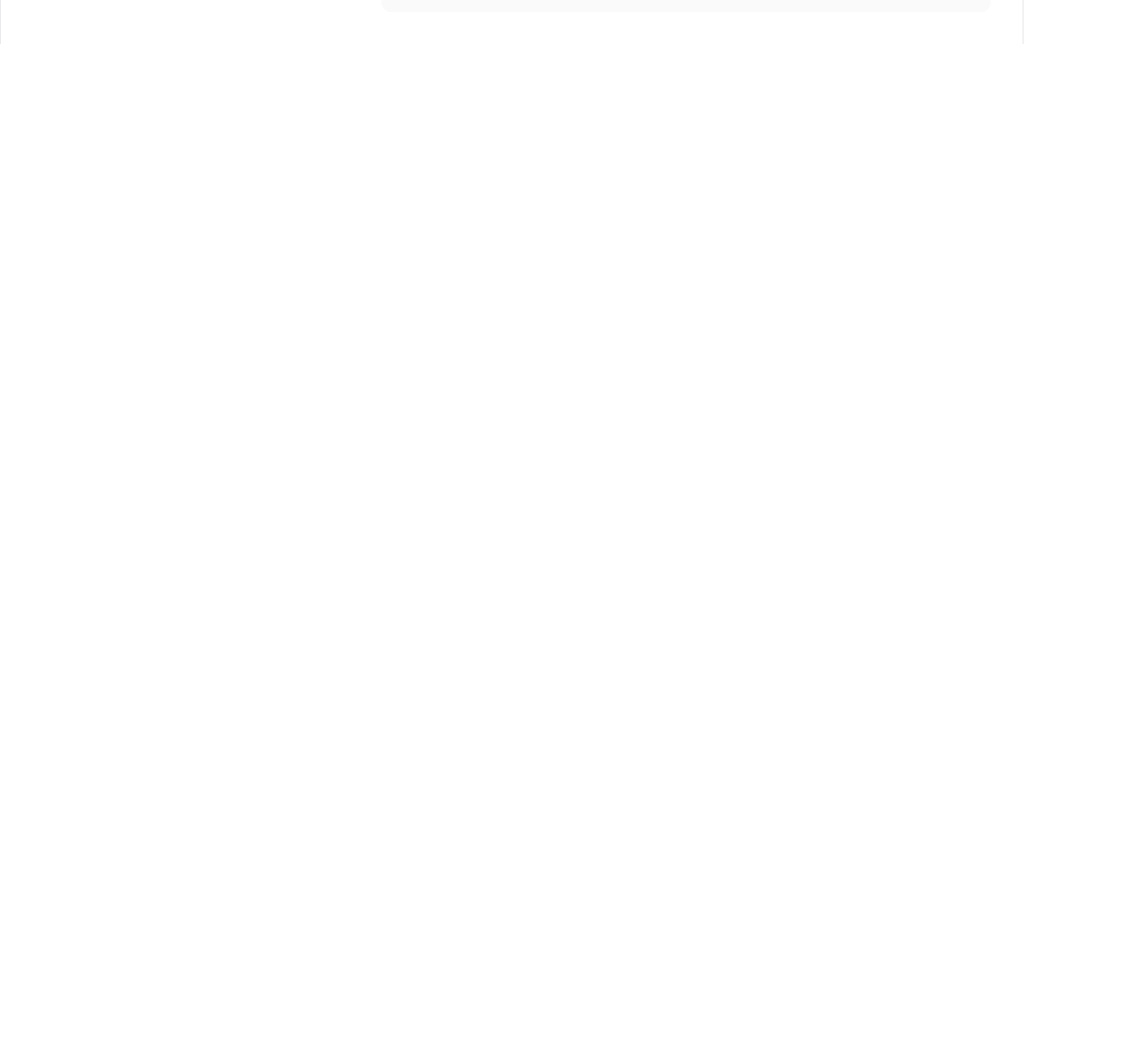
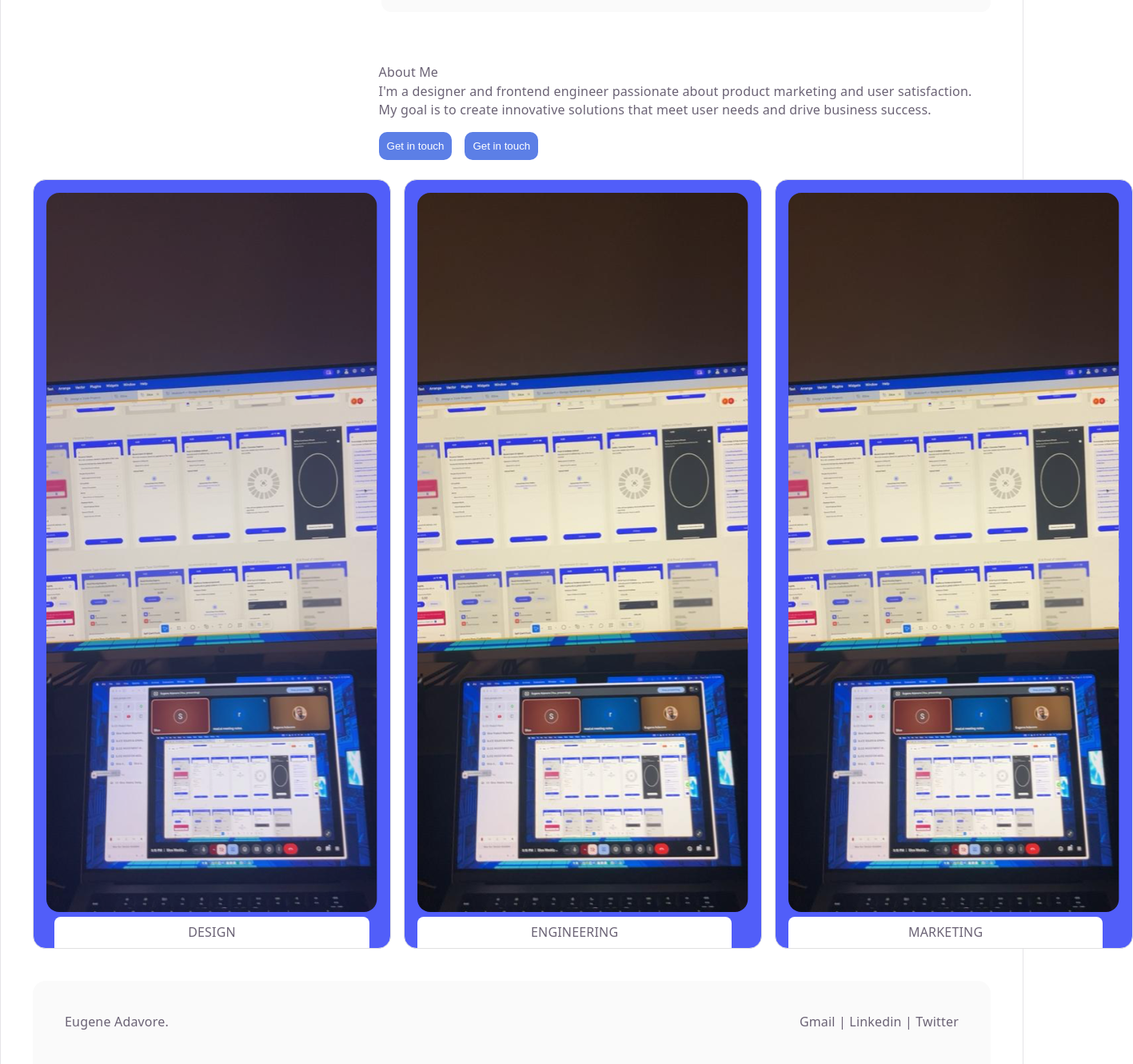
Before and after one commit to Eugene-001/EugeneADAVORE---Portfolio-v1, a React app: page / in a window 1280 px wide. Shown: the part 3794-5124 px from the top of the page at 80% size, 1417 px wide, since content can reach past the window. Before the commit the page ends 3849 px from the top, so only its background shows below. Built offline with nearby package versions, Linux system fonts and the light colour scheme; the HTML template or start-up script is replaced by a standard one; a web font is replaced by a local one.

Commit message:
Landing page design.

```diff
--- a/src/App.jsx
+++ b/src/App.jsx
@@ -5,6 +5,9 @@ import StartupLogo from "./Components/StartupLogo"
 import TextandCTA from "./Components/TextandCTA"
 import CaseStudy from "./Components/CaseStudy"
 import Scroll from "./Components/Scroll"
+import Aboutme from "./Components/Aboutme"
+import Skillset from "./Components/Skillset"
+import Footer from "./Components/Footer"
 
 
 
@@ -18,6 +21,9 @@ function App() {
         < TextandCTA />
         < CaseStudy />
         < Scroll />
+        < Aboutme />
+        < Skillset />
+        < Footer />
       </div>
   )
 }
--- /dev/null
+++ b/src/Components/Aboutme.jsx
@@ -0,0 +1,25 @@
+import Button from "./Button";
+
+function Aboutme() {
+    return (
+        <div className="theAbout">
+            <div className="about-section">
+                <div className="about">
+                    About Me
+                </div>
+
+                <div className="about-body">
+                    I'm a designer and frontend engineer passionate about product marketing and user satisfaction. <br />My goal is to create innovative solutions that meet user needs and drive business success.
+                </div>
+
+                <div className="buttons">
+                    <Button text="My Resume" link="/Media/Resume.pdf" />
+
+                    <Button text="Get in touch" link="/Media/Resume.pdf" />
+                </div>
+            </div>
+        </div>
+    )
+}
+
+export default Aboutme;
--- /dev/null
+++ b/src/Components/Footer.jsx
@@ -0,0 +1,17 @@
+function Footer (){
+    return (
+        <div className="Footer">
+            <div className="Footer-left">
+                Eugene Adavore.
+            </div>
+
+            <div className="Footer-right">
+               <div className="socials">
+                Gmail | Linkedin | Twitter
+               </div>
+            </div>
+        </div>
+    )
+}
+
+export default Footer
--- /dev/null
+++ b/src/Components/Skillset.jsx
@@ -0,0 +1,39 @@
+function Skillset() {
+    return (
+        <div className="skillCard">
+            <div className="card1">
+                <div className="imagepad">
+                    <img className="imageImage" src="Media/Card.svg" alt="" />
+                </div>
+
+                <div className="CD">
+                    <div className="cardTitle">
+                         DESIGN
+                    </div>
+                </div>
+            </div>
+
+            <div className="card1">
+                <div className="imagepad">
+                    <img src="Media/Card.svg" alt="" />
+                </div>
+
+                <div className="cardTitle">
+                    ENGINEERING
+                </div>
+            </div>
+
+            <div className="card1">
+                <div className="imagepad">
+                    <img src="Media/Card.svg" alt="" />
+                </div>
+
+                <div className="cardTitle">
+                    MARKETING
+                </div>
+            </div>
+        </div>
+    )
+}
+
+export default Skillset
--- a/src/index.css
+++ b/src/index.css
@@ -367,3 +367,78 @@ img {
 .head, .bod {
   text-align: left;
 }
+
+.about-section {
+  display: flex;
+  flex-direction: column;
+  justify-content: center;
+  align-items: left;
+  text-align: left;
+}
+
+.buttons {
+  display: flex;
+  gap: 16px;
+  margin-top: 16px;
+}
+
+.theAbout {
+  display: flex;
+  justify-content: center;
+  margin-left: 32%;
+  margin-top: 24px;
+  margin-bottom: 24px;
+}
+
+.skillCard {
+  display: flex;
+  margin-left: 40px;
+  margin-right: 40px;
+  flex-direction: row;
+  align-items: center;
+  justify-content: space-between;
+  gap: 16px;
+  margin-bottom: 40px;
+}
+
+.card1 {
+  width: 100%;
+  padding: 16px 16px 0 16px;
+  background-color: #515EF9;
+  border-radius: 16px;
+  border: 1px solid #E0E0E0;
+}
+
+.CD {
+  display: flex;
+  flex-direction: column;
+  align-items: center;
+  justify-content: center;
+}
+
+.cardTitle {
+  width: 95%;
+  text-align: center;
+  background-color: white;
+  border-top-left-radius: 8px;
+  border-top-right-radius: 8px;
+  padding-top: 8px;
+  padding-bottom: 8px;
+}
+
+img.imageImage {
+  opacity: 0.9; /* fallback */
+  transition: opacity 220ms ease;
+}
+
+.Footer {
+  background-color: #fafafa;
+  padding: 40px 40px;
+  display: flex;
+  justify-content: space-between;
+  margin-left: 40px;
+  margin-right: 40px;
+  /* border: 1px solid #E0E0E0; */
+  border-top-left-radius: 16px;
+  border-top-right-radius: 16px;
+}
```
Also changed, not shown: public/Media/Card.svg (added).
